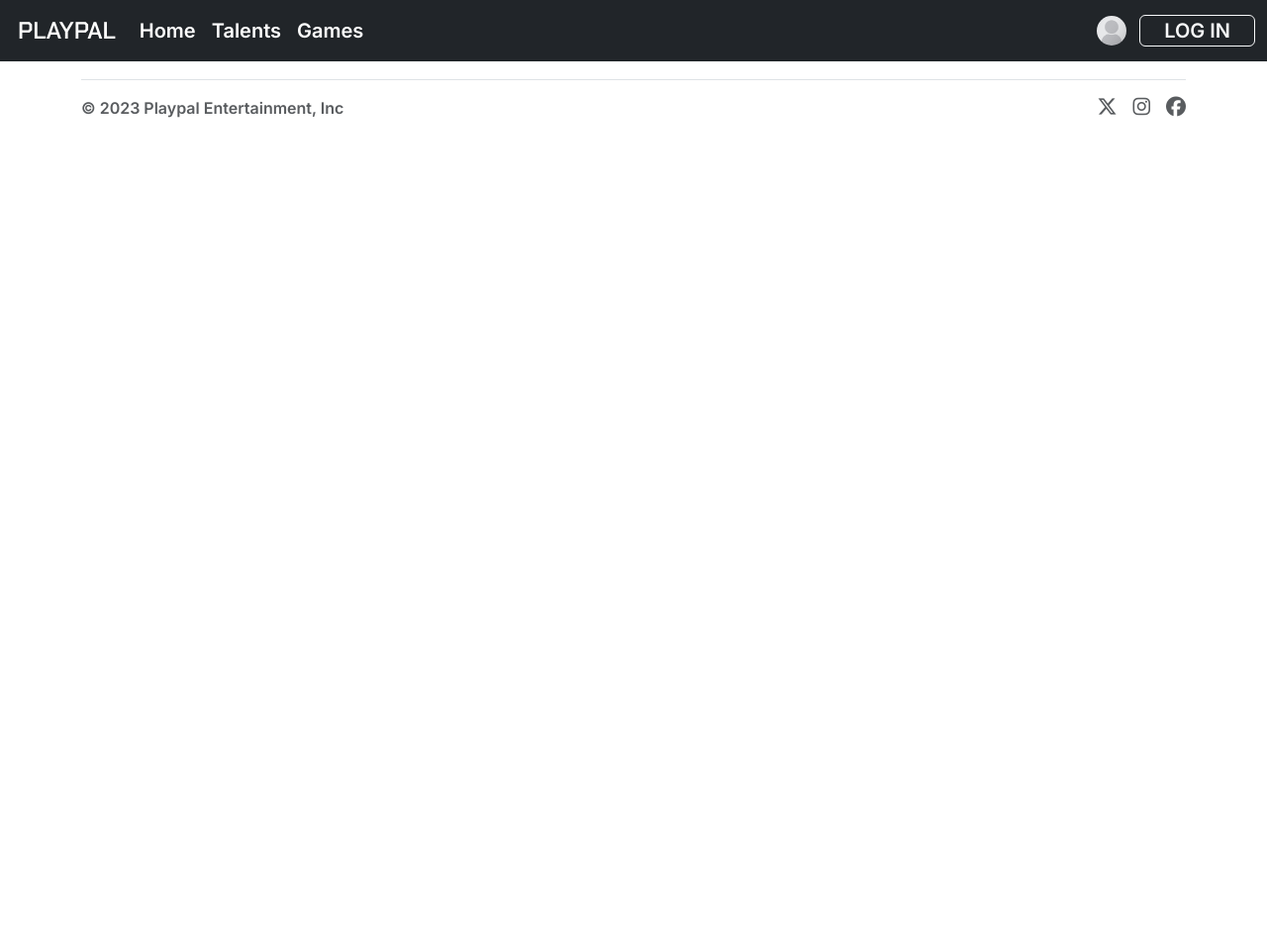
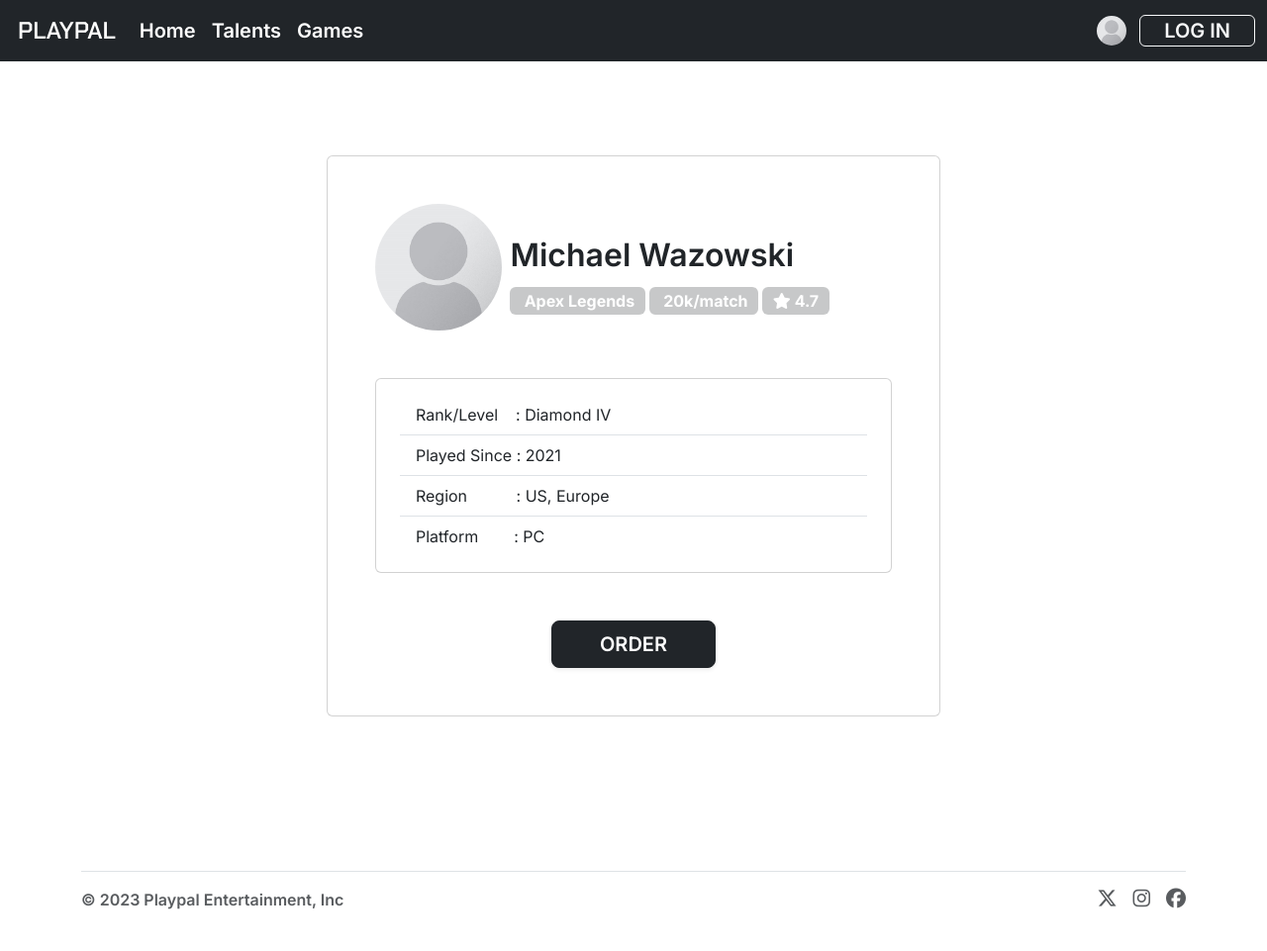
Before and after one commit to slashedzer0/Playpal, a Flask app: page /profile in a window 1280 px wide. Shown: the whole page at 99% size. Before the commit the page ends 119 px from the top, so only its background shows below. Run offline with Flask 3, Linux system fonts and the light colour scheme; some libraries are stand-ins or nearby versions.

Commit message:
menambahkan page profile talent

```diff
--- a/templates/profile.html
+++ b/templates/profile.html
@@ -220,7 +220,41 @@
   <header id="#">
     <div class="container col-xxl-9 p-3 my-4">
       <!-- code here -->
+      <div class="d-flex align-items-center justify-content-center vh-100">
+        <div class="card p-5">
+          <div class="row flex-lg-row justify-content-lg-start justify-content-center align-items-end">
+            <div class="col-md-3 col-sm-12 text-center">
+              <img src="/static/img/profiles/profile-pic.jpg" alt="avatar" class="rounded-circle me-md-5" width="128"
+                height="128">
+            </div>
+            <div class="col-md-9 col-sm-12 text-center text-md-start">
+              <p class="card-title fs-2 fw-semibold mt-sm-2">Michael Wazowski</p>
+              <p class="fs-6 badge bg-dark bg-opacity-25"><i class="fa-solid fa-gamepad-modern"></i>&nbsp;Apex Legends
+              </p>
+              <p class="fs-6 badge bg-dark bg-opacity-25"><i class="fa-solid fa-circle-dollar"></i>&nbsp;20k/match</p>
+              <p class="fs-6 badge bg-dark bg-opacity-25"><i class="fa-solid fa-star"></i>&nbsp;4.7</p>
+            </div>
+          </div>
 
+          <div class="card my-5">
+            <div class="card-body">
+              <ul class="list-group list-group-flush px-2">
+                <li class="list-group-item">Rank/Level &nbsp;&nbsp;&nbsp;: Diamond IV</li>
+                <li class="list-group-item">Played Since : 2021</li>
+                <li class="list-group-item">Region &nbsp;&nbsp;&nbsp;&nbsp;&nbsp;&nbsp;&nbsp;&nbsp;&nbsp;&nbsp;: US,
+                  Europe
+                </li>
+                <li class="list-group-item">Platform &nbsp;&nbsp;&nbsp;&nbsp;&nbsp;&nbsp;&nbsp;: PC</li>
+              </ul>
+            </div>
+          </div>
+          <div class="d-grid gap-2 d-sm-flex justify-content-sm-center">
+            <a class="btn btn-dark btn-lg px-5 shadow-sm fw-semibold" href="#">
+              ORDER
+            </a>
+          </div>
+        </div>
+      </div>
     </div>
   </header>
 
```
